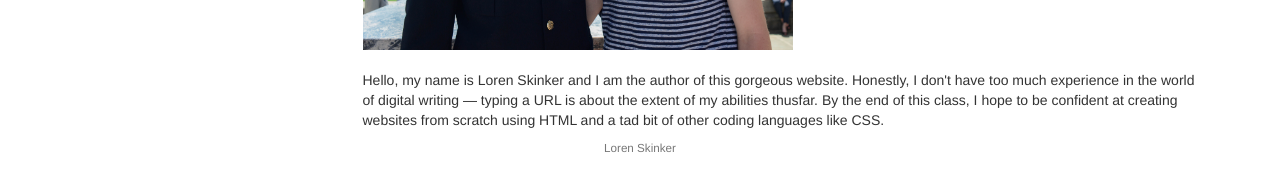
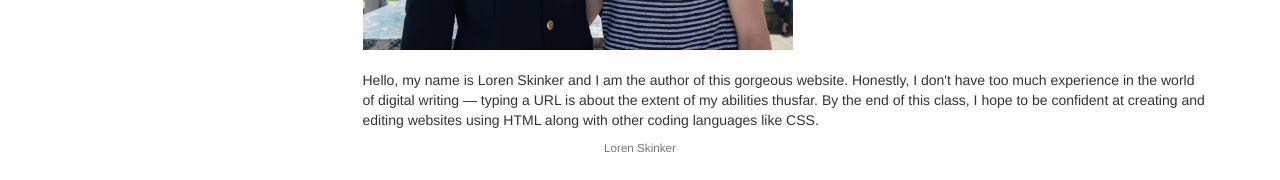
Before and after one commit to lorenjskinker/3844-skinker, a plain HTML site: page index.html in a window 1280 px wide. Shown: the part 392-572 px from the top of the page. Drawn offline with nearby package versions, Linux system fonts and the light colour scheme.

Commit message:
intro edit

```diff
--- a/index.html
+++ b/index.html
@@ -45,7 +45,7 @@
                     <h1>Introduction</h1>
                     <img src="images/meandrobert.jpg" alt="My brother (left) and I (right) after his Army commisioning ceremony at the Pylons" style="width:430px;height:300px;"/>
                     <br>
-                    <p>Hello, my name is Loren Skinker and I am the author of this gorgeous website. Honestly, I don't have too much experience in the world of digital writing — typing a URL is about the extent of my abilities thusfar. By the end of this class, I hope to be confident at creating websites from scratch using HTML and a tad bit of other coding languages like CSS.</p>
+                    <p>Hello, my name is Loren Skinker and I am the author of this gorgeous website. Honestly, I don't have too much experience in the world of digital writing — typing a URL is about the extent of my abilities thusfar. By the end of this class, I hope to be confident at creating and editing websites using HTML along with other coding languages like CSS.</p>
                 </div>
                 <footer>
                     <div class="container text-muted">
```
